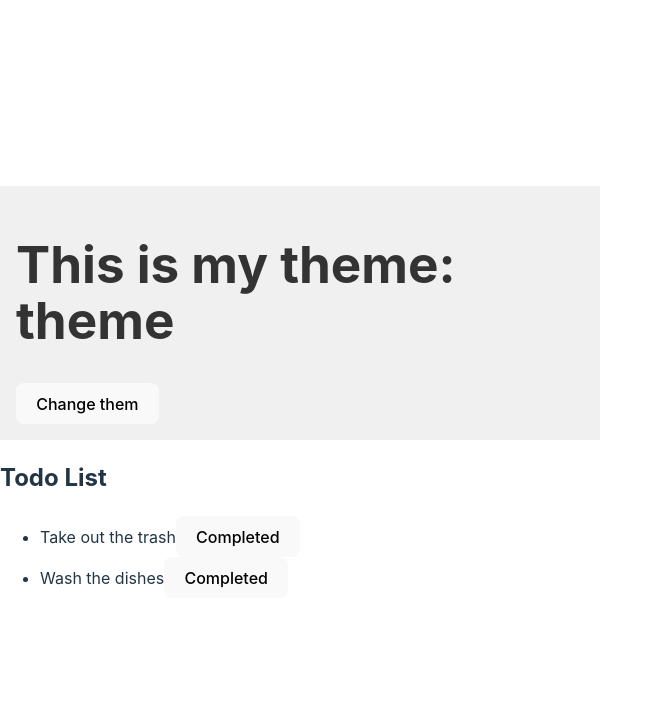
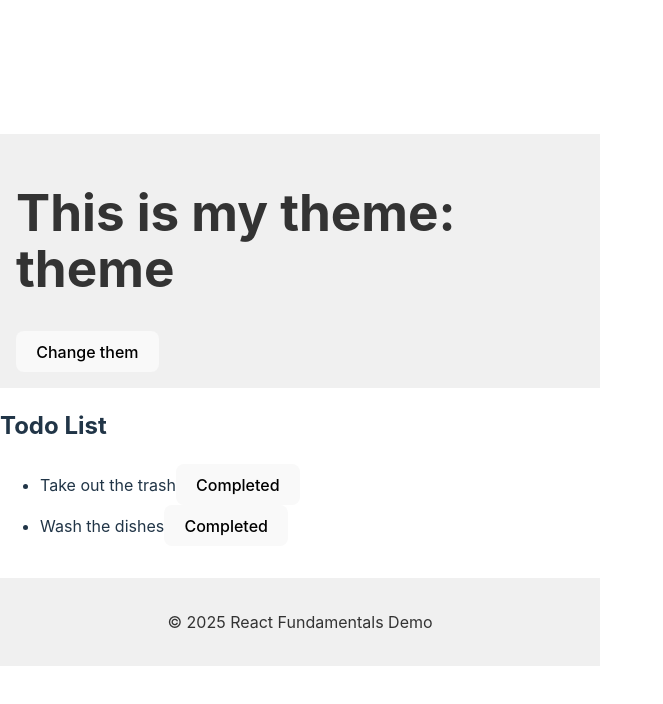
Before and after one commit to MrSankofa/react-interview-prep, a React (Vite) app: page / in a window 1280 px wide. Shown: the top 704 px of the page, without its empty margins (0-663 px from the left). Built offline with nearby package versions, Linux system fonts and the light colour scheme.

Commit message:
add(feature): footer for good measure using the theme

```diff
--- a/src/App.jsx
+++ b/src/App.jsx
@@ -8,6 +8,7 @@ import {useState} from "react";
 import TodoList from "./components/TodoList.jsx";
 import Header from "./components/Header.jsx";
 import { ThemeProvider} from "./context/ThemeContext.jsx";
+import Footer from "./components/Footer.jsx";
 
 const App = () => {
 
@@ -40,6 +41,7 @@ const App = () => {
         <Header/>
         <h2>Todo List</h2>
         <TodoList todos={todos} toggleTodo={toggleTodo}/>
+        <Footer/>
       </div>
     </ThemeProvider>
   );
--- a/src/components/Footer.jsx
+++ b/src/components/Footer.jsx
@@ -0,0 +1,23 @@
+import {useContext} from "react";
+import {ThemeContext} from "../context/ThemeContext.jsx";
+
+const Footer = () => {
+
+  const {theme} = useContext(ThemeContext);
+
+  return (
+    <footer
+      style={{
+        padding: '1rem',
+        background: theme === 'light' ? '#f0f0f0' : '#333',
+        color: theme === 'light' ? '#333' : '#f0f0f0',
+        textAlign: 'center',
+        marginTop: '2rem'
+      }}
+    >
+      <p>© {new Date().getFullYear()} React Fundamentals Demo</p>
+    </footer>
+  )
+}
+
+export default Footer;
```
